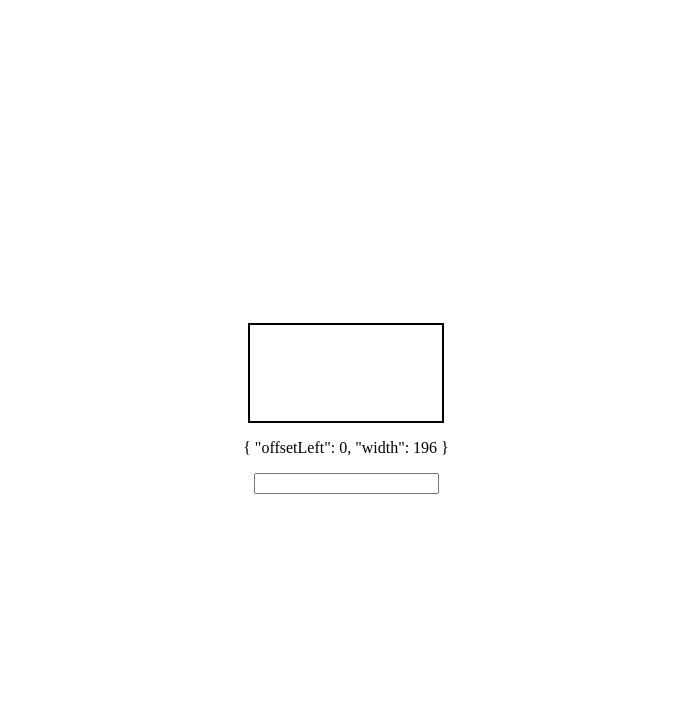
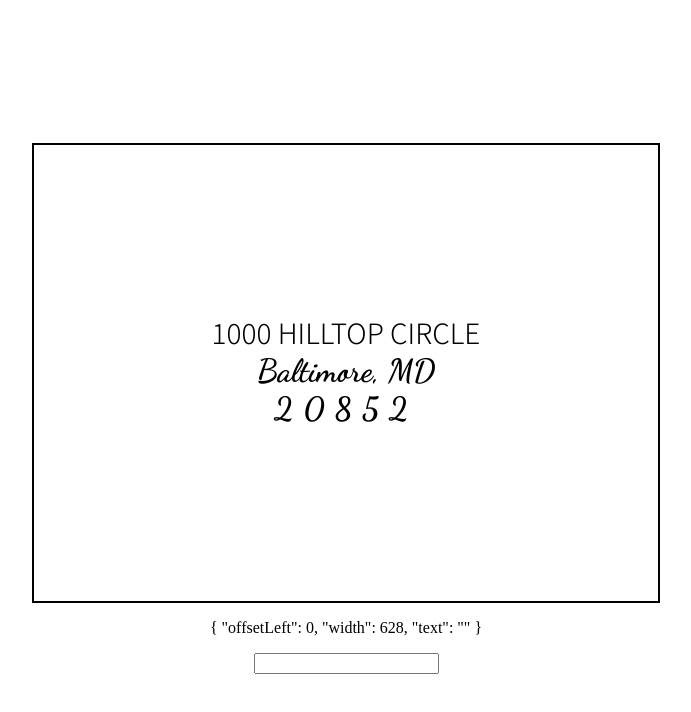
Before and after one commit to bencodezen/calligraphy-letter-spacing, a Vue app: page / in a window 1280 px wide. Shown: the top 712 px of the page, without its empty margins (294-985 px from the left). Built offline with nearby package versions, Linux system fonts and the light colour scheme.

Commit message:
feature: add styles to typography

```diff
--- a/public/index.html
+++ b/public/index.html
@@ -1,15 +1,24 @@
 <!DOCTYPE html>
 <html lang="">
   <head>
-    <meta charset="utf-8">
-    <meta http-equiv="X-UA-Compatible" content="IE=edge">
-    <meta name="viewport" content="width=device-width,initial-scale=1.0">
-    <link rel="icon" href="<%= BASE_URL %>favicon.ico">
+    <meta charset="utf-8" />
+    <meta http-equiv="X-UA-Compatible" content="IE=edge" />
+    <meta name="viewport" content="width=device-width,initial-scale=1.0" />
+    <link rel="icon" href="<%= BASE_URL %>favicon.ico" />
+    <link rel="preconnect" href="https://fonts.gstatic.com" />
+    <link
+      href="https://fonts.googleapis.com/css2?family=Dancing+Script:wght@400;500;600;700&family=Noto+Sans+JP:wght@300&display=swap"
+      rel="stylesheet"
+    />
     <title><%= htmlWebpackPlugin.options.title %></title>
   </head>
   <body>
     <noscript>
-      <strong>We're sorry but <%= htmlWebpackPlugin.options.title %> doesn't work properly without JavaScript enabled. Please enable it to continue.</strong>
+      <strong
+        >We're sorry but <%= htmlWebpackPlugin.options.title %> doesn't work
+        properly without JavaScript enabled. Please enable it to
+        continue.</strong
+      >
     </noscript>
     <div id="app"></div>
     <!-- built files will be auto injected -->
--- a/src/App.vue
+++ b/src/App.vue
@@ -1,7 +1,10 @@
 <template>
   <main class="wrapper">
-    <div id="letter" class="test" ref="letter">
+    <div id="letter" class="a6" ref="letter">
       <div class="line-1">{{ letterState.text }}</div>
+      <div class="line-2">1000 Hilltop Circle</div>
+      <div class="line-3">Baltimore, MD</div>
+      <div class="line-4">20852</div>
     </div>
     <p>{{ letterState }}</p>
     <input type="text" v-model="letterState.text" />
@@ -17,7 +20,8 @@ export default {
 
     const letterState = reactive({
       offsetLeft: 0,
-      width: 0
+      width: 0,
+      text: ''
     })
 
     watchEffect(() => {
@@ -49,12 +53,40 @@ export default {
 }
 
 #letter {
+  display: flex;
+  flex-direction: column;
+  justify-content: center;
+  align-items: center;
   border: 2px solid black;
-  text-align: center;
+}
+
+.line-1,
+.line-3,
+.line-4 {
+  display: inline-block;
+  font-family: 'Dancing Script', cursive;
+  font-weight: 800;
 }
 
 .line-1 {
+  font-size: 3.75rem;
+}
+
+.line-2 {
   display: inline-block;
+  font-family: 'Noto Sans JP', sans-serif;
+  font-size: 1.75rem;
+  margin-top: -5px;
+  text-transform: uppercase;
+}
+
+.line-3,
+.line-4 {
+  font-size: 2rem;
+}
+
+.line-4 {
+  letter-spacing: 10px;
 }
 
 .test {
@@ -63,7 +95,7 @@ export default {
 }
 
 .a6 {
-  width: 4.75in;
-  height: 6.5in;
+  height: 4.75in;
+  width: 6.5in;
 }
 </style>
```
